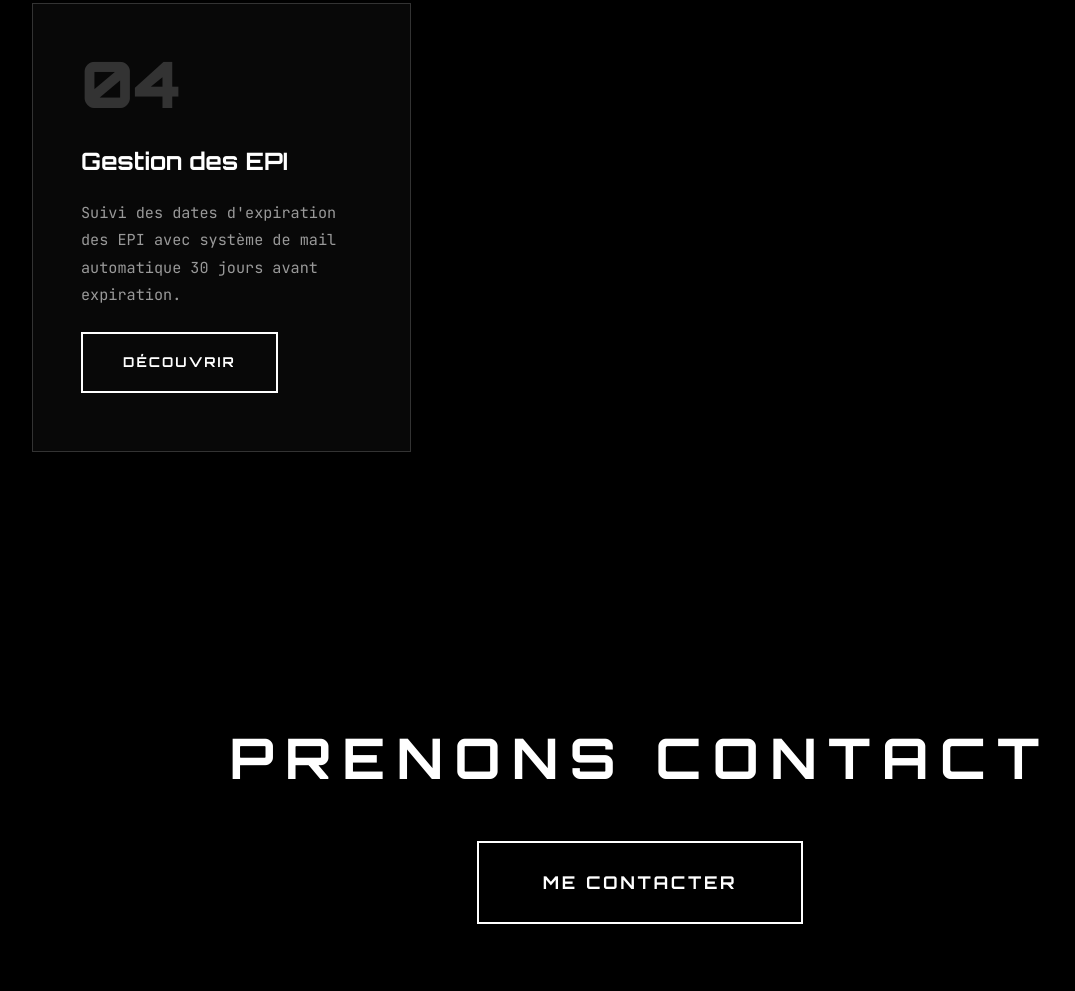
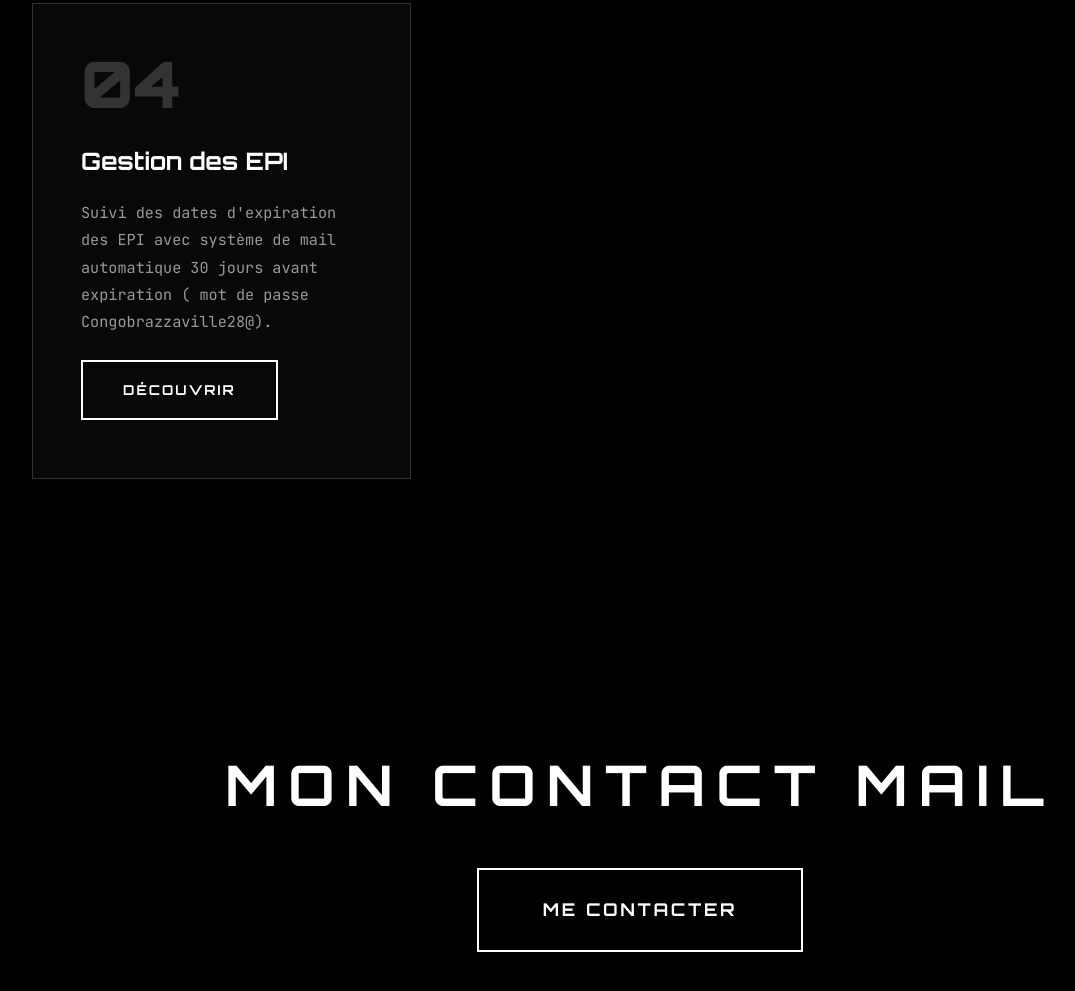
Before and after one commit to nketfi57/book-nassim-innov-rte, a plain HTML site: page index.html in a window 1280 px wide. Shown: the part 1675-2666 px from the top of the page, without its empty margins (0-1075 px from the left). Drawn offline with Linux system fonts and the light colour scheme.

Commit message:
Update index.html

```diff
--- a/index.html
+++ b/index.html
@@ -416,7 +416,7 @@
                     <div class="project-num">04</div>
                     <h3 class="project-name">Gestion des EPI</h3>
                     <p class="project-desc">
-                        Suivi des dates d'expiration des EPI avec système de mail automatique 30 jours avant expiration.
+                        Suivi des dates d'expiration des EPI avec système de mail automatique 30 jours avant expiration ( mot de passe Congobrazzaville28@).
                     </p>
                     <a href="https://nketfi57.github.io/epi-inventaire-nassim/" target="_blank" class="project-btn">
                         <span>Découvrir</span>
@@ -426,7 +426,7 @@
         </section>
 
         <section class="contact-area">
-            <h2 class="contact-heading">Prenons Contact</h2>
+            <h2 class="contact-heading"> Mon Contact Mail </h2>
             <a href="/cdn-cgi/l/email-protection#1b7535707e6f7d722e2c5b7c767a727735787476" class="contact-link">
                 Me Contacter
             </a>
```
